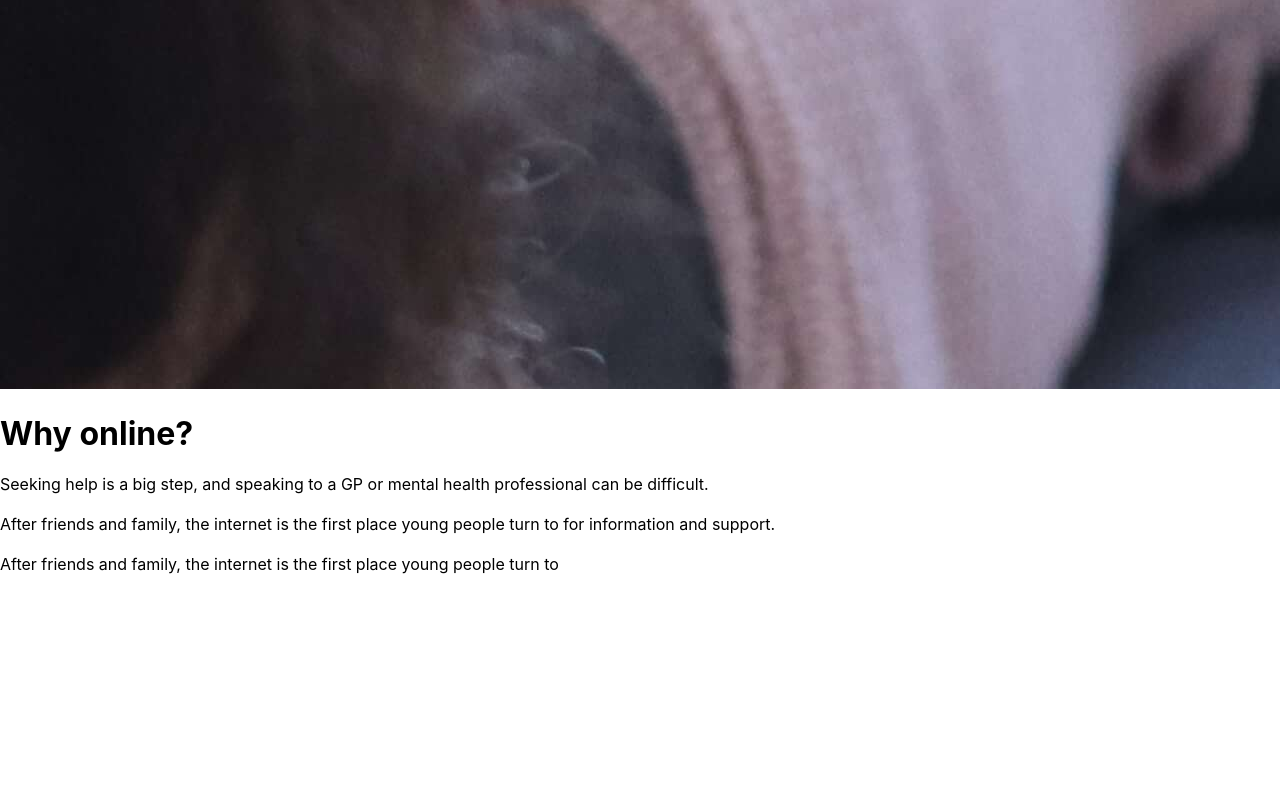
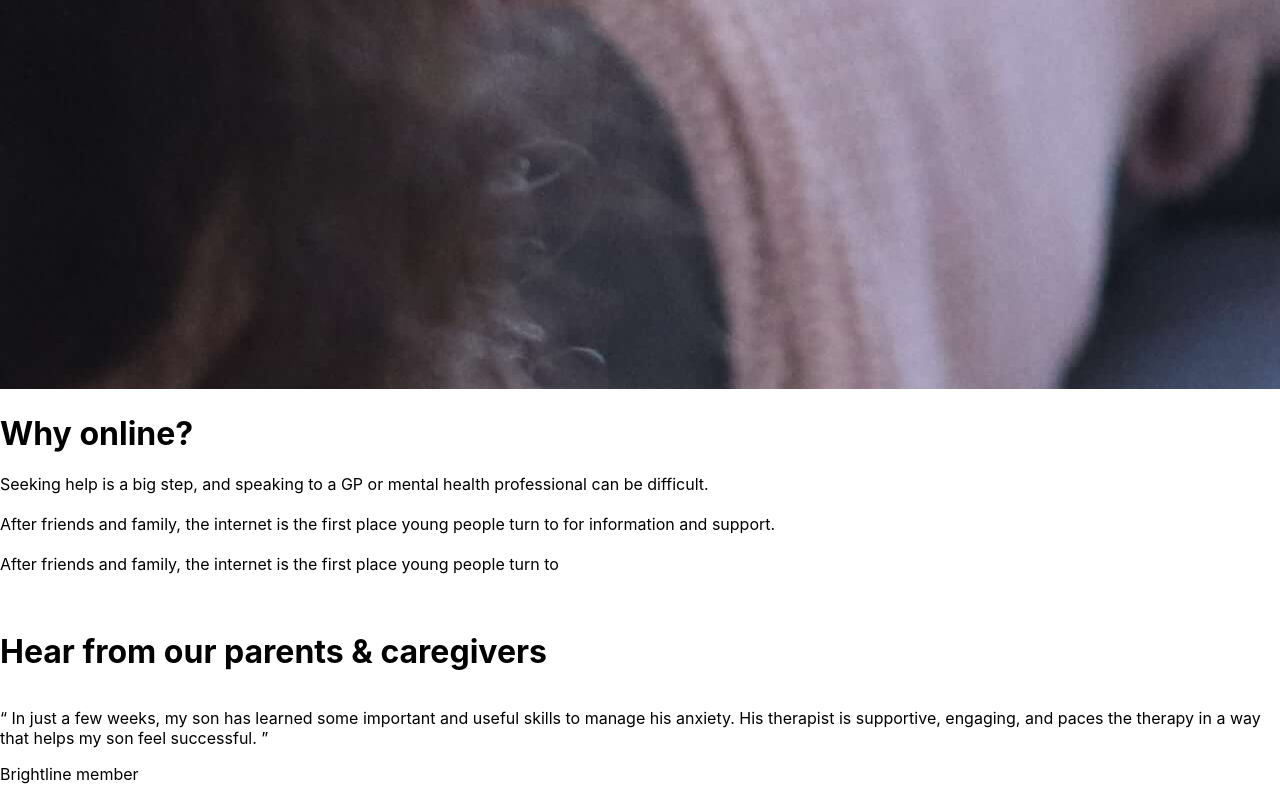
Before and after one commit to Medhansh404/MindConnect, a React (Create React App) app in the folder frontend/: page / in a window 1280 px wide. Shown: the part 10080-10880 px from the top of the page. Before the commit the page ends 10670 px from the top, so only its background shows below. Built offline with nearby package versions, Linux system fonts and the light colour scheme.

Commit message:
Home Page

```diff
--- a/frontend/package.json
+++ b/frontend/package.json
@@ -6,6 +6,7 @@
     "@testing-library/jest-dom": "^5.17.0",
     "@testing-library/react": "^13.4.0",
     "@testing-library/user-event": "^13.5.0",
+    "axios": "^1.7.3",
     "react": "^18.3.1",
     "react-dom": "^18.3.1",
     "react-router-dom": "^6.26.0",
--- a/frontend/src/Components/Home/Home.jsx
+++ b/frontend/src/Components/Home/Home.jsx
@@ -3,6 +3,7 @@ import React from "react";
 import Blogs from "../Blogs/Blogs.jsx";
 import Navbar from "../Navbar/Navbar.jsx";
 import Tagline from "../Tagline/Tagline.jsx";
+import Testimonials from "../Testimonials/Testimonials.jsx";
 
 const Home = () =>{
     return (
@@ -24,6 +25,8 @@ const Home = () =>{
       </div>
 
       <Blogs />
+      <br />
+      <Testimonials />
       </div>
 
 
--- /dev/null
+++ b/frontend/src/Components/Testimonials/Testimonials.jsx
@@ -0,0 +1,93 @@
+import React, { useState } from 'react';
+import './testimonials.css'; // Import the CSS file for transitions
+
+const testimonials = [
+  {
+    text: "In just a few weeks, my son has learned some important and useful skills to manage his anxiety. His therapist is supportive, engaging, and paces the therapy in a way that helps my son feel successful.",
+    author: "Brightline member",
+  },
+  {
+    text: "My name is Devansh Jain, I was very depressed but this helped me a lot.",
+    author: "Brightline member",
+  },
+  // Add more testimonials here if needed
+];
+
+const Testimonials = () => {
+  const [currentIndex, setCurrentIndex] = useState(0);
+  const [isAnimating, setIsAnimating] = useState(false);
+
+  const handleSlide = (newIndex) => {
+    if (!isAnimating) {
+      setIsAnimating(true);
+      setCurrentIndex(newIndex);
+
+      setTimeout(() => {
+        setIsAnimating(false);
+      }, 500); // Duration of the slide transition
+    }
+  };
+
+  const prevSlide = () => {
+    const newIndex = currentIndex === 0 ? testimonials.length - 1 : currentIndex - 1;
+    handleSlide(newIndex);
+  };
+
+  const nextSlide = () => {
+    const newIndex = currentIndex === testimonials.length - 1 ? 0 : currentIndex + 1;
+    handleSlide(newIndex);
+  };
+
+  return (
+    <div className="max-w-4xl mx-auto text-center py-10 relative">
+      <h1 className="text-5xl font-bold mb-8">Hear from our parents & caregivers</h1>
+      <button
+          onClick={prevSlide}
+          className="absolute top-1/2 -left-12 transform -translate-y-1/2 -translate-x-9 text-2xl text-gray-800 button "
+        >
+          &larr;
+        </button>
+      <div className="relative overflow-hidden h-48">
+
+        {testimonials.map((testimonial, index) => (
+          <div
+            key={index}
+            className={`slide ${index === currentIndex ? 'active' : ''} ${
+              index === currentIndex - 1 || (currentIndex === 0 && index === testimonials.length - 1)
+                ? 'prev'
+                : ''
+            } ${
+              index === currentIndex + 1 || (currentIndex === testimonials.length - 1 && index === 0)
+                ? 'next'
+                : ''
+            } bg-blue-100 p-6 rounded-full`}
+          >
+            <p className="text-lg text-gray-800">
+              <span className="text-blue-600 text-xl">“</span> {testimonial.text}{" "}
+              <span className="text-blue-600 text-xl">”</span>
+            </p>
+            <p className="mt-4 font-semibold">{testimonial.author}</p>
+          </div>
+        ))}
+      </div>
+      <button
+          onClick={nextSlide}
+          className="absolute top-1/2 -right-12 text-2xl text-gray-800 button "
+        >
+          &rarr;
+        </button>
+      <div className="flex justify-center mt-4 space-x-2">
+        {testimonials.map((_, index) => (
+          <span
+            key={index}
+            className={`h-2 w-2 bg-gray-800 rounded-full ${
+              index === currentIndex ? 'opacity-100' : 'opacity-50'
+            }`}
+          />
+        ))}
+      </div>
+    </div>
+  );
+};
+
+export default Testimonials;
--- /dev/null
+++ b/frontend/src/Components/Testimonials/testimonials.css
@@ -0,0 +1,48 @@
+/* Testimonials.css */
+
+.slide {
+    position: absolute;
+    width: 100%;
+    transition: transform 1s ease, opacity 0.5s ease;
+    opacity: 0;
+    transform: translateX(100%);
+  }
+
+  .slide.active {
+    opacity: 1;
+    transform: translateX(0%);
+  }
+
+  .slide.prev {
+    transform: translateX(-100%);
+    opacity: 0;
+  }
+
+  .slide.next {
+    transform: translateX(100%);
+    opacity: 0;
+  }
+
+  .button {
+    position: absolute;
+    top: 50%;
+    transform: translateY(-50%);
+    background-color: rgba(255, 255, 255, 0.8);
+    border: none;
+    padding: 10px;
+    border-radius: 50%;
+    cursor: pointer;
+    z-index: 10;
+  }
+
+  .button:hover {
+    background-color: rgba(255, 255, 255, 1);
+  }
+
+  .button.left {
+    left: 10px;
+  }
+
+  .button.right {
+    right: 10px;
+  }
```
Also changed, not shown: 1 other file (tests, documents, lock files or other folders).
